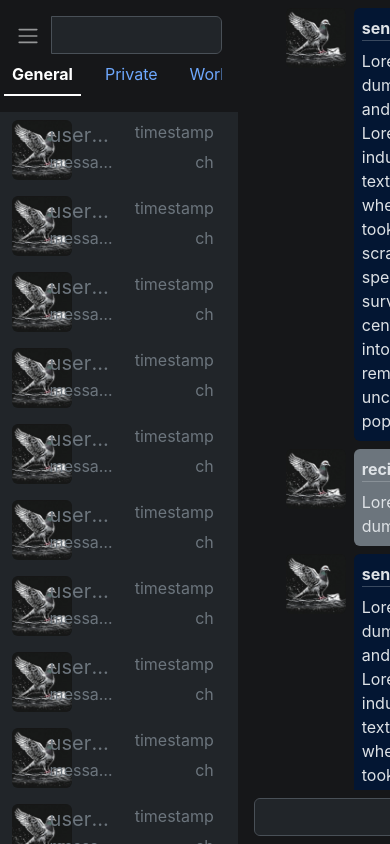
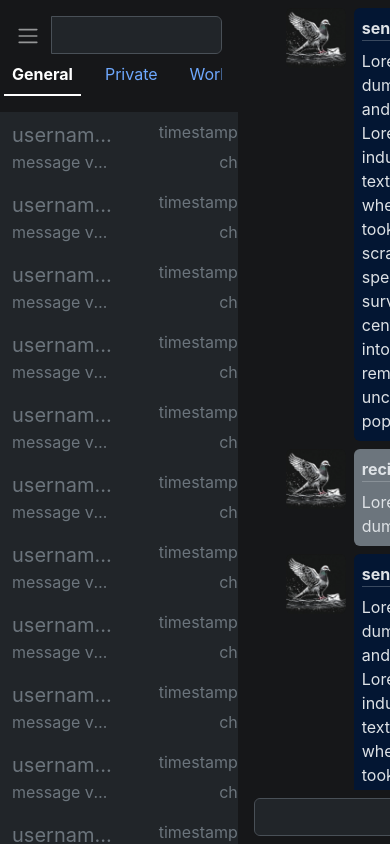
Before and after one commit to HoloTWW/simple-messanger, a React (Create React App) app in the folder front/: page / in a window 390 px wide. Shown: the top 844 px of the page. Built offline with nearby package versions, Linux system fonts and the light colour scheme.

Commit message:
fix: wrong col display

```diff
--- a/front/src/ChatList/ChatList.tsx
+++ b/front/src/ChatList/ChatList.tsx
@@ -8,12 +8,12 @@ const generateArray = (length:number, max:number) => (
 
 const ChatListItem = () =>{
     return(
-<Link to={"@user"} className="w-100 btn btn-outline-secondary rounded-0 border-0 m-0 p-0 ps-2 py-2">
-    <div className="row row-cols-2 w-100 ">
-        <div className="col-2">
+<Link to={"/chat/user"} className="w-100 btn btn-outline-secondary rounded-0 border-0 m-0 p-0 ps-2 py-2">
+    <div className="row row-cols-2">
+        <div className="col-2 d-none d-lg-block">
             <img className="rounded"  height={"60px"}  src="/default/avatar.jpeg" alt={"avatar.jpg"}/>
         </div>
-        <div className="col-10 ">
+        <div className="col-auto col-lg-10 ">
             <div className="row">
                 <div className="col fs-5 text-truncate text-start">
                     username lalalalalalalal
```
